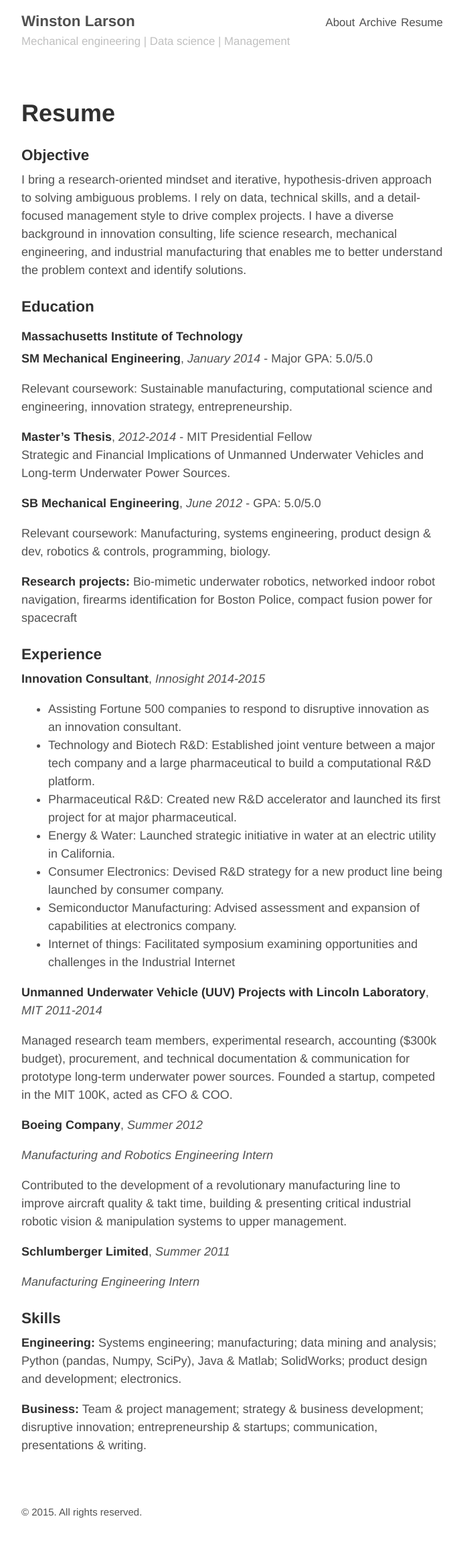
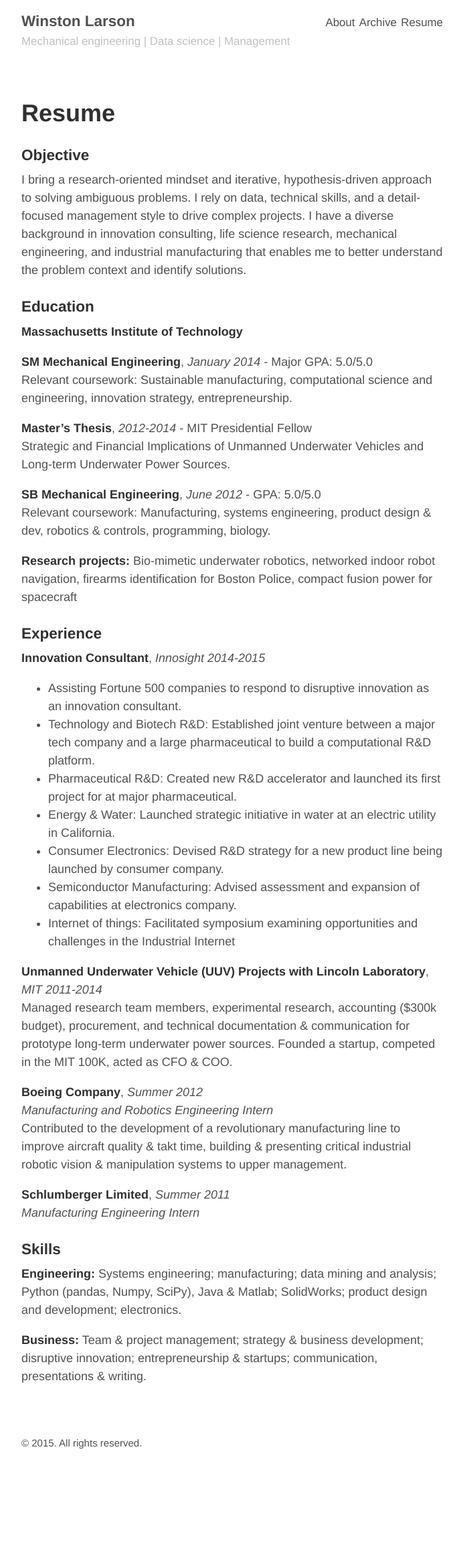
Before and after one commit to winstonlarson/old_website, a Jekyll site: the page built from resume.md, in a window 1280 px wide. Shown: the whole page at 67% size, without its empty margins (293-985 px from the left). Built offline with Jekyll 4.4.1, drawn with Linux system fonts in a browser that asks for light colours; after the commit the page ends 2203 px from its top, so only the background shows below that.

Commit message:
Fixed markdown
Got line breaks in. Rebuilt

```diff
--- a/resume.md
+++ b/resume.md
@@ -8,24 +8,21 @@ I bring a research-oriented mindset and iterative, hypothesis-driven approach to
 
 ###Education
 
-####Massachusetts Institute of Technology
+**Massachusetts Institute of Technology**
 
-**SM Mechanical Engineering**, *January 2014* - Major GPA: 5.0/5.0
-
+**SM Mechanical Engineering**, *January 2014* - Major GPA: 5.0/5.0 <br>
 Relevant coursework: Sustainable manufacturing, computational science and engineering, innovation strategy, entrepreneurship.
 
 **Master’s Thesis**, *2012-2014* - MIT Presidential Fellow <br>
 Strategic and Financial Implications of Unmanned Underwater Vehicles and Long-term Underwater Power Sources.
 
-**SB Mechanical Engineering**, *June 2012* - GPA: 5.0/5.0
-
+**SB Mechanical Engineering**, *June 2012* - GPA: 5.0/5.0 <br>
 Relevant coursework: Manufacturing, systems engineering, product design & dev, robotics & controls, programming, biology.
 
 **Research projects:** Bio-mimetic underwater robotics, networked indoor robot navigation, firearms identification for Boston Police, compact fusion power for spacecraft
 
 ###Experience
-**Innovation Consultant**, *Innosight 2014-2015*
-
+**Innovation Consultant**, *Innosight 2014-2015* <br>
 * Assisting Fortune 500 companies to respond to disruptive innovation as an innovation consultant.
 * Technology and Biotech R&D: Established joint venture between a major tech company and a large pharmaceutical to build a computational R&D platform.
 * Pharmaceutical R&D: Created new R&D accelerator and launched its first project for at major pharmaceutical.
@@ -34,18 +31,14 @@ Relevant coursework: Manufacturing, systems engineering, product design & dev, r
 * Semiconductor Manufacturing: Advised assessment and expansion of capabilities at electronics company.
 * Internet of things: Facilitated symposium examining opportunities and challenges in the Industrial Internet
 
-**Unmanned Underwater Vehicle (UUV) Projects with Lincoln Laboratory**, *MIT 2011-2014*
-
+**Unmanned Underwater Vehicle (UUV) Projects with Lincoln Laboratory**, *MIT 2011-2014* <br>
 Managed research team members, experimental research, accounting ($300k budget), procurement, and technical documentation & communication for prototype long-term underwater power sources. Founded a startup, competed in the MIT 100K, acted as CFO & COO.
 
-**Boeing Company**, *Summer 2012*
-
-*Manufacturing and Robotics Engineering Intern*
-
+**Boeing Company**, *Summer 2012* <br>
+*Manufacturing and Robotics Engineering Intern* <br>
 Contributed to the development of a revolutionary manufacturing line to improve aircraft quality & takt time, building & presenting critical industrial robotic vision & manipulation systems to upper management.
 
-**Schlumberger Limited**, *Summer 2011*
-
+**Schlumberger Limited**, *Summer 2011*<br>
 *Manufacturing Engineering Intern*
 
 ###Skills
```
Also changed, not shown: 9 other files.
